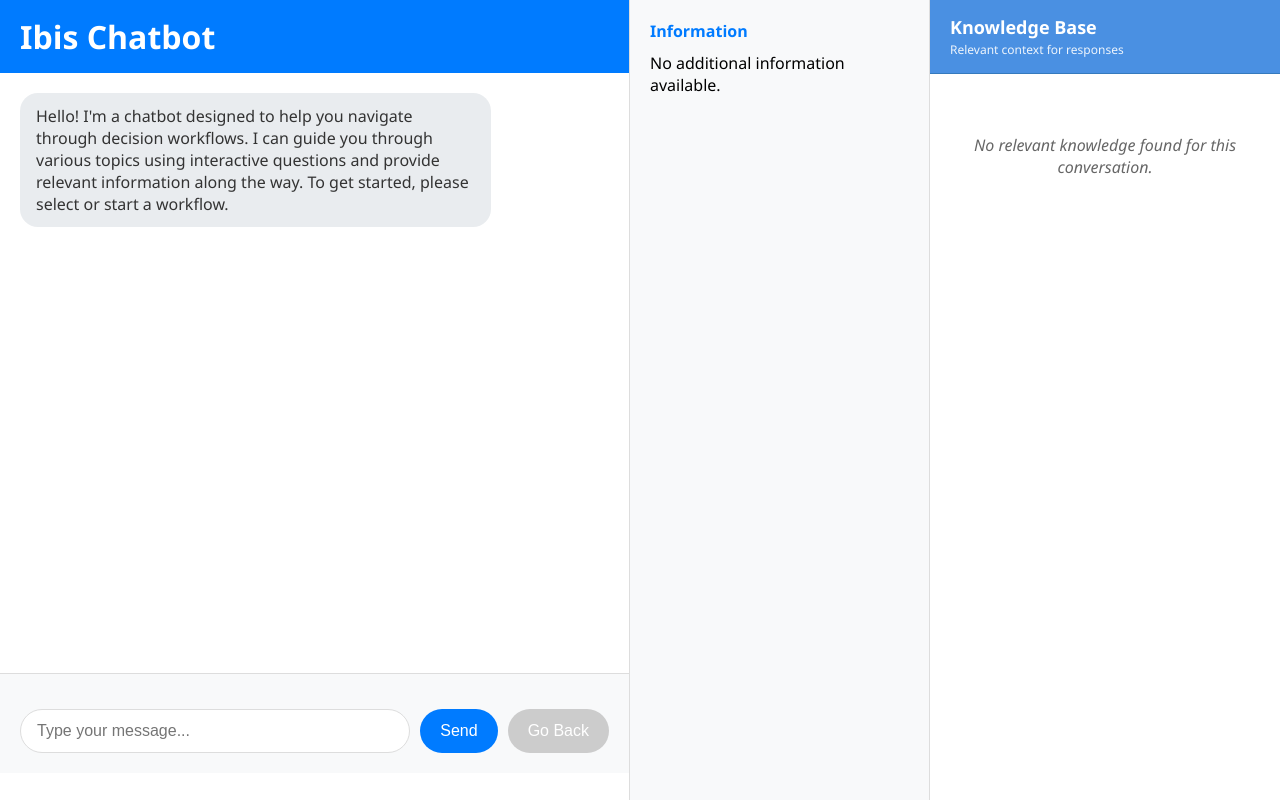
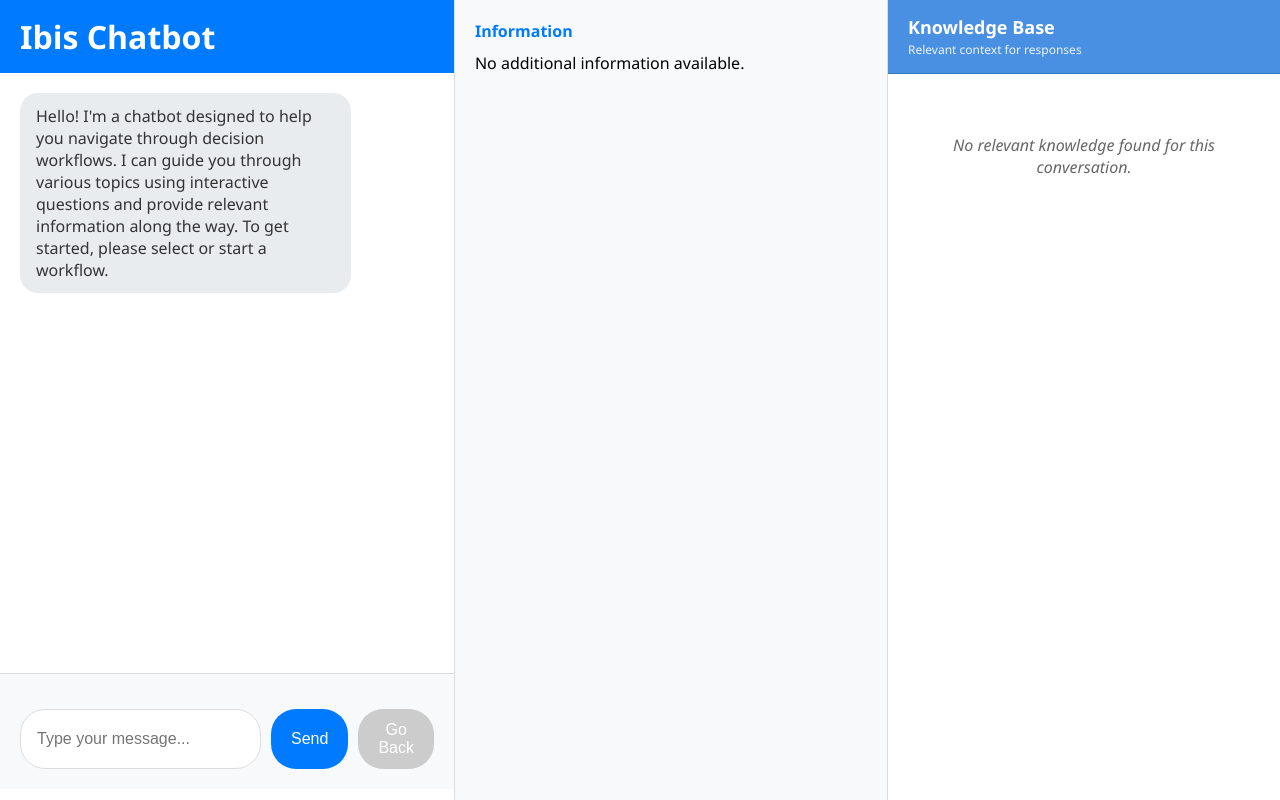
Before and after one commit to nadbordrozd/alakazam, a Flask app: page / in a window 1280 px wide. Run offline with Flask 3, Linux system fonts and the light colour scheme.

Commit message:
giving same space to 3 panes

```diff
--- a/static/chat.css
+++ b/static/chat.css
@@ -21,11 +21,10 @@ body {
     flex-direction: column;
     background-color: white;
     border-right: 1px solid #ddd;
-    min-width: 400px;
 }
 
 .sidebar-pane {
-    width: 300px;
+    flex: 1;
     background-color: #f8f9fa;
     padding: 20px;
     overflow-y: auto;
@@ -33,7 +32,7 @@ body {
 }
 
 .knowledge-base-pane {
-    width: 350px;
+    flex: 1;
     background-color: #f0f8ff;
     display: flex;
     flex-direction: column;
```
